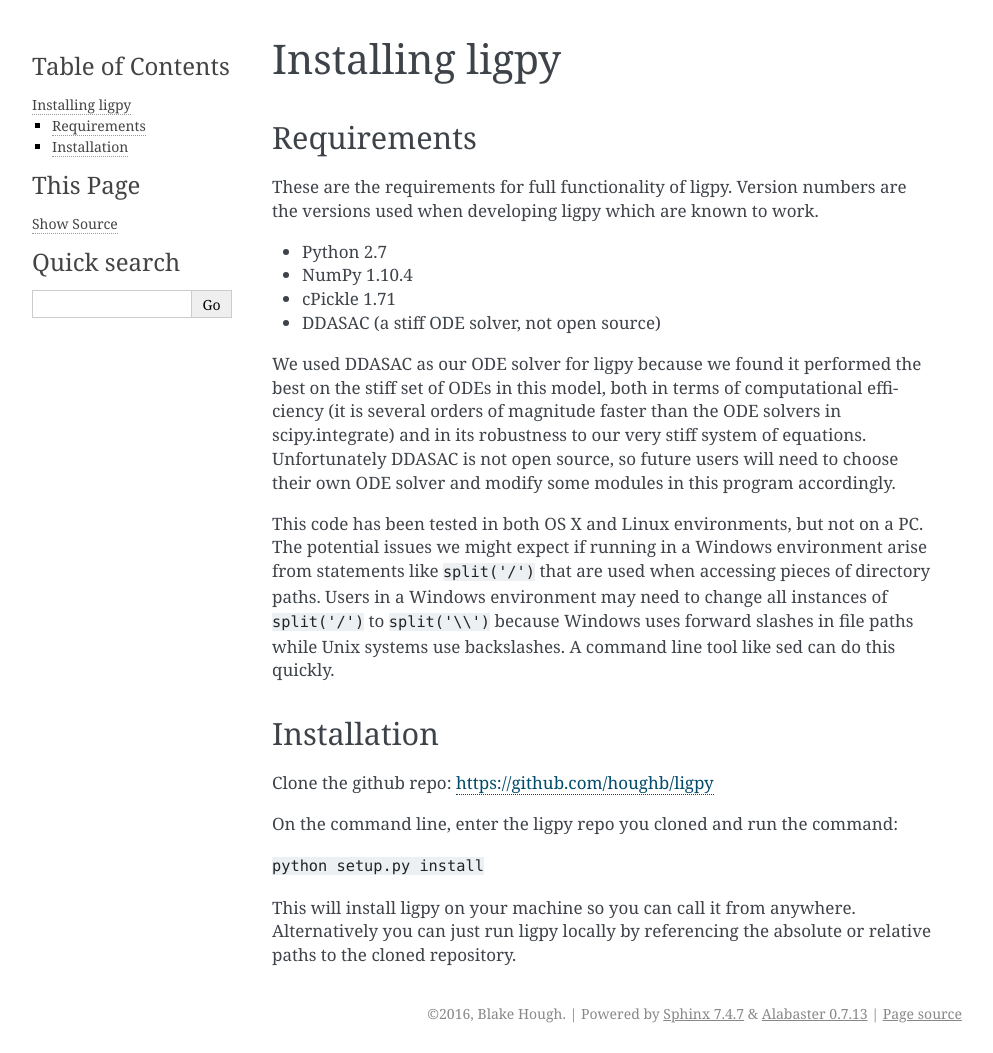
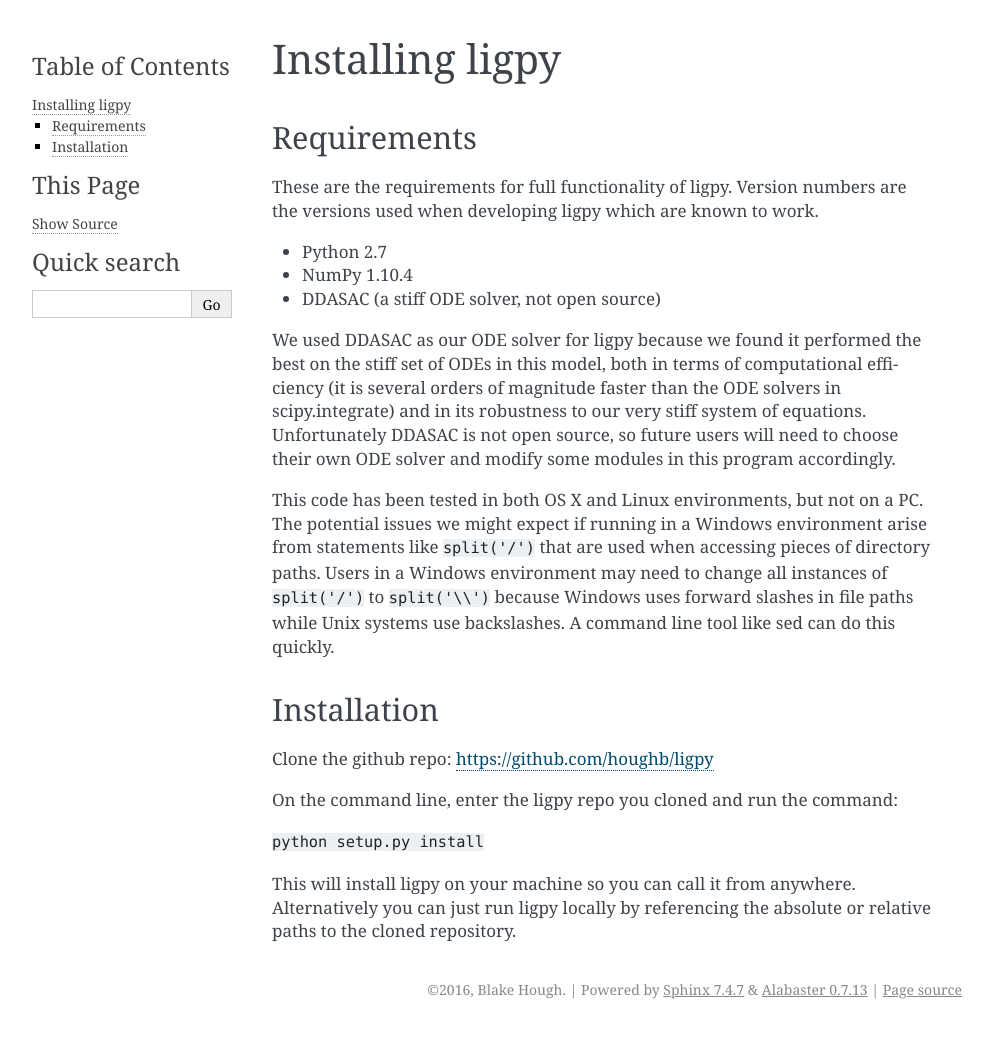
Before and after one commit to houghb/ligpy, a Sphinx documentation site: the page built from doc/requirements.rst, in a window 1280 px wide. Shown: the whole page, without its empty margins (148-1141 px from the left). Built offline with Sphinx 7.4.7, drawn with Linux system fonts in a browser that asks for light colours; after the commit the page ends 1029 px from its top, so only the background shows below that.

```diff
--- a/doc/requirements.rst
+++ b/doc/requirements.rst
@@ -9,7 +9,6 @@
 
 * Python 2.7
 * NumPy 1.10.4
-* cPickle 1.71
 * DDASAC (a stiff ODE solver, not open source)
 
 We used DDASAC as our ODE solver for ligpy because we found it performed the
```
Also changed, not shown: README.md (+0 -1 lines).
